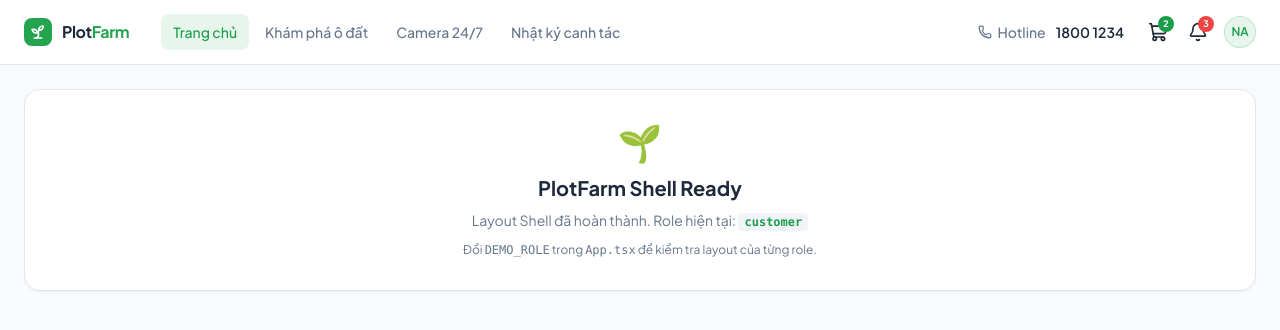
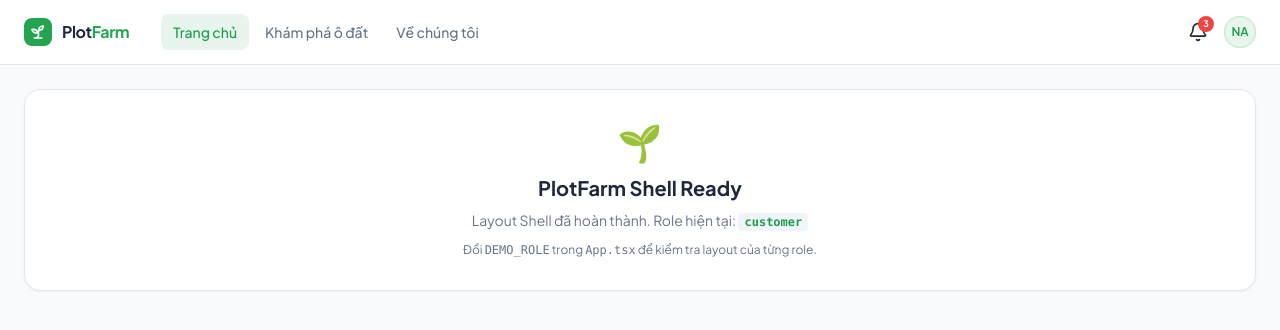
Before and after one commit to amazing-intern-fall-2026/PlotFarm-DEV-Team7, a React (Vite) app in the folder apps/client/: page / in a window 1280 px wide. Shown: the top 330 px of the page. Built offline with nearby package versions, Linux system fonts and the light colour scheme.

Commit message:
refactor(shell): replace camera nav with about us, remove hotline and cart from customer header

```diff
--- a/apps/client/src/App.tsx
+++ b/apps/client/src/App.tsx
@@ -29,8 +29,6 @@ export function App() {
         user={DEMO_USER}
         activeNavId={activeNavId}
         notificationCount={3}
-        cartCount={2}
-        hotlineNumber="1800 1234"
         breadcrumbs={[
           { label: "Hệ thống" },
           { label: "Tổng quan" }
--- a/apps/client/src/shared/lib/i18n/locales/en.json
+++ b/apps/client/src/shared/lib/i18n/locales/en.json
@@ -3,6 +3,7 @@
     "home": "Home",
     "explore": "Explore Plots",
     "camera": "Live Camera 24/7",
+    "about": "About Us",
     "journal": "Farm Journal",
     "orders": "Orders",
     "profile": "Profile",
--- a/apps/client/src/shared/lib/i18n/locales/vi.json
+++ b/apps/client/src/shared/lib/i18n/locales/vi.json
@@ -3,6 +3,7 @@
     "home": "Trang chủ",
     "explore": "Khám phá ô đất",
     "camera": "Camera 24/7",
+    "about": "Về chúng tôi",
     "journal": "Nhật ký canh tác",
     "orders": "Đơn hàng",
     "profile": "Cá nhân",
--- a/apps/client/src/shared/ui/CustomerHeader/CustomerHeader.tsx
+++ b/apps/client/src/shared/ui/CustomerHeader/CustomerHeader.tsx
@@ -1,5 +1,5 @@
 import * as React from "react";
-import { Bell, ShoppingCart, Menu, Phone, X } from "lucide-react";
+import { Bell, Menu, X } from "lucide-react";
 import { Button } from "@/shared/ui/Button";
 import { Avatar } from "@/shared/ui/Avatar";
 import { Logo } from "@/shared/ui/Logo";
@@ -20,20 +20,13 @@ export interface CustomerHeaderUser {
 export interface CustomerHeaderProps {
   navItems: CustomerNavItem[];
   user?: CustomerHeaderUser | null;
-  /** Hotline string — từ i18n hoặc config */
-  hotlineText?: string;
-  hotlineNumber?: string;
-  /** Cart count */
-  cartCount?: number;
   /** Notification count */
   notificationCount?: number;
   /** i18n labels */
-  cartLabel?: string;
   notificationsLabel?: string;
   loginLabel?: string;
   menuLabel?: string;
   /** Callbacks */
-  onCartClick?: () => void;
   onNotificationsClick?: () => void;
   onLoginClick?: () => void;
   onLogoutClick?: () => void;
@@ -49,15 +42,10 @@ export interface CustomerHeaderProps {
 export function CustomerHeader({
   navItems,
   user,
-  hotlineText,
-  hotlineNumber,
-  cartCount = 0,
   notificationCount = 0,
-  cartLabel = "Giỏ hàng",
   notificationsLabel = "Thông báo",
   loginLabel = "Đăng nhập",
   menuLabel = "Menu",
-  onCartClick,
   onNotificationsClick,
   onLoginClick,
   onLogoutClick,
@@ -105,40 +93,10 @@ export function CustomerHeader({
         {/* ── Spacer ────────────────────────────────────────────────────── */}
         <div className="flex-1" />
 
-        {/* ── Hotline (desktop only) ─────────────────────────────────── */}
-        {hotlineNumber && (
-          <a
-            href={`tel:${hotlineNumber}`}
-            className="hidden lg:flex items-center gap-1.5 text-sm font-medium text-muted-foreground hover:text-primary transition-colors"
-            aria-label={`${hotlineText ?? "Hotline"}: ${hotlineNumber}`}
-          >
-            <Phone className="h-3.5 w-3.5" />
-            <span>{hotlineText && <span className="mr-1">{hotlineText}</span>}</span>
-            <span className="font-semibold text-foreground">{hotlineNumber}</span>
-          </a>
-        )}
+
 
         {/* ── Actions ───────────────────────────────────────────────────── */}
         <div className="flex items-center gap-1">
-          {/* Cart */}
-          <div className="relative">
-            <Button
-              variant="ghost"
-              size="icon"
-              aria-label={cartLabel}
-              onClick={onCartClick}
-              className="h-9 w-9"
-              id="customer-header-cart-btn"
-            >
-              <ShoppingCart className="h-5 w-5" />
-            </Button>
-            {cartCount > 0 && (
-              <span className="absolute right-0.5 top-0.5 flex h-4 min-w-[16px] items-center justify-center rounded-full bg-primary px-1 text-[9px] font-bold text-white">
-                {cartCount > 99 ? "99+" : cartCount}
-              </span>
-            )}
-          </div>
-
           {/* Bell */}
           <div className="relative">
             <Button
@@ -220,16 +178,6 @@ export function CustomerHeader({
                 {item.label}
               </button>
             ))}
-            {hotlineNumber && (
-              <a
-                href={`tel:${hotlineNumber}`}
-                className="flex items-center gap-2 rounded-xl px-4 py-3 text-sm font-medium text-muted-foreground hover:bg-accent hover:text-foreground"
-              >
-                <Phone className="h-4 w-4" />
-                {hotlineText && <span>{hotlineText}:</span>}
-                <span className="font-semibold text-foreground">{hotlineNumber}</span>
-              </a>
-            )}
           </nav>
         </div>
       )}
--- a/apps/client/src/widgets/AppShell/AppShell.tsx
+++ b/apps/client/src/widgets/AppShell/AppShell.tsx
@@ -42,13 +42,8 @@ export interface AppShellProps {
   breadcrumbs?: BreadcrumbItem[];
   /** Số thông báo chưa đọc */
   notificationCount?: number;
-  /** Số sản phẩm trong giỏ hàng (Customer only) */
-  cartCount?: number;
-  /** Hotline dành cho Customer header */
-  hotlineNumber?: string;
   /** Callbacks */
   onNavChange?: (id: string) => void;
-  onCartClick?: () => void;
   onNotificationsClick?: () => void;
   onLoginClick?: () => void;
   onLogoutClick?: () => void;
@@ -67,8 +62,7 @@ function useCustomerNavItems(
   return [
     { id: "home", label: t("nav.home"), isActive: activeNavId === "home", onClick: () => onNavChange("home") },
     { id: "explore", label: t("nav.explore"), isActive: activeNavId === "explore", onClick: () => onNavChange("explore") },
-    { id: "camera", label: t("nav.camera"), isActive: activeNavId === "camera", onClick: () => onNavChange("camera") },
-    { id: "journal", label: t("nav.journal"), isActive: activeNavId === "journal", onClick: () => onNavChange("journal") }
+    { id: "about", label: t("nav.about"), isActive: activeNavId === "about", onClick: () => onNavChange("about") }
   ];
 }
 
@@ -153,10 +147,7 @@ export function AppShell({
   activeNavId = "home",
   breadcrumbs = [],
   notificationCount = 0,
-  cartCount = 0,
-  hotlineNumber,
   onNavChange,
-  onCartClick,
   onNotificationsClick,
   onLoginClick,
   onLogoutClick,
@@ -194,15 +185,10 @@ export function AppShell({
         <CustomerHeader
           navItems={customerNavItems}
           user={user ?? null}
-          hotlineNumber={hotlineNumber}
-          hotlineText={t("nav.hotline")}
-          cartCount={cartCount}
           notificationCount={notificationCount}
-          cartLabel={t("nav.cart")}
           notificationsLabel={t("nav.notifications")}
           loginLabel={t("nav.login")}
           menuLabel={t("shell.menu")}
-          onCartClick={onCartClick}
           onNotificationsClick={onNotificationsClick}
           onLoginClick={onLoginClick}
           onLogoutClick={onLogoutClick}
```
